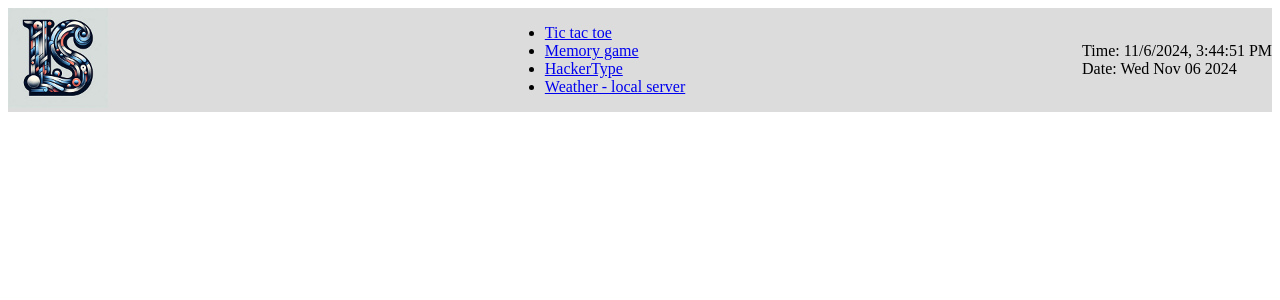
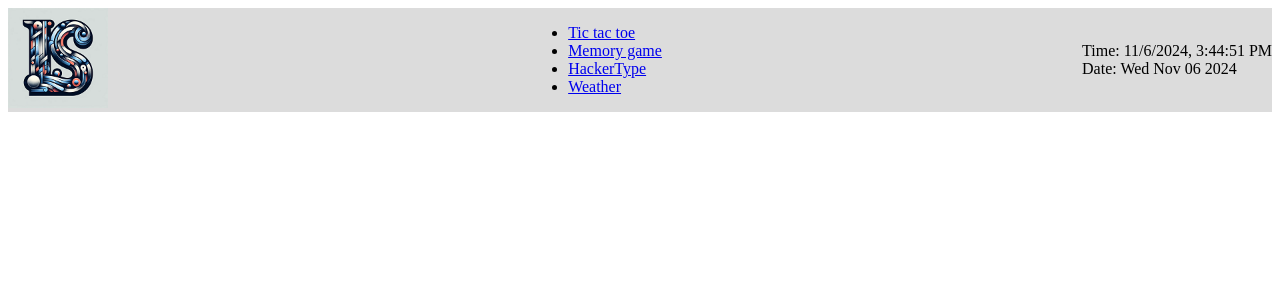
Before and after one commit to Rucnajs/React_app, a React (Create React App) app: page / in a window 1280 px wide. Shown: the top 300 px of the page. Built offline with nearby package versions, Linux system fonts and the light colour scheme; no server answers.

Commit message:
rename Werather

```diff
--- a/src/App.tsx
+++ b/src/App.tsx
@@ -1,9 +1,12 @@
 // single - Import single member.
+
+import { Link } from 'react-router-dom'
 import Clock from './clock'
-// all - Import all members, where myModule contains all the exported bindings.
-import { Link } from 'react-router-dom'
 import Weather from './Weather'
 import logo from './logo.png'
+
+// all - Import all members, where myModule contains all the exported bindings.
+
 // multiple - Import multiple members.
 
 const App = () => {
@@ -34,7 +37,7 @@ const App = () => {
               <Link to='/HackerType'>HackerType</Link>
             </li>
             <li>
-              <Link to='/Weather'>Weather - local server</Link>
+              <Link to='/Weather'>Weather</Link>
             </li>
           </ul>
         </nav>
```
